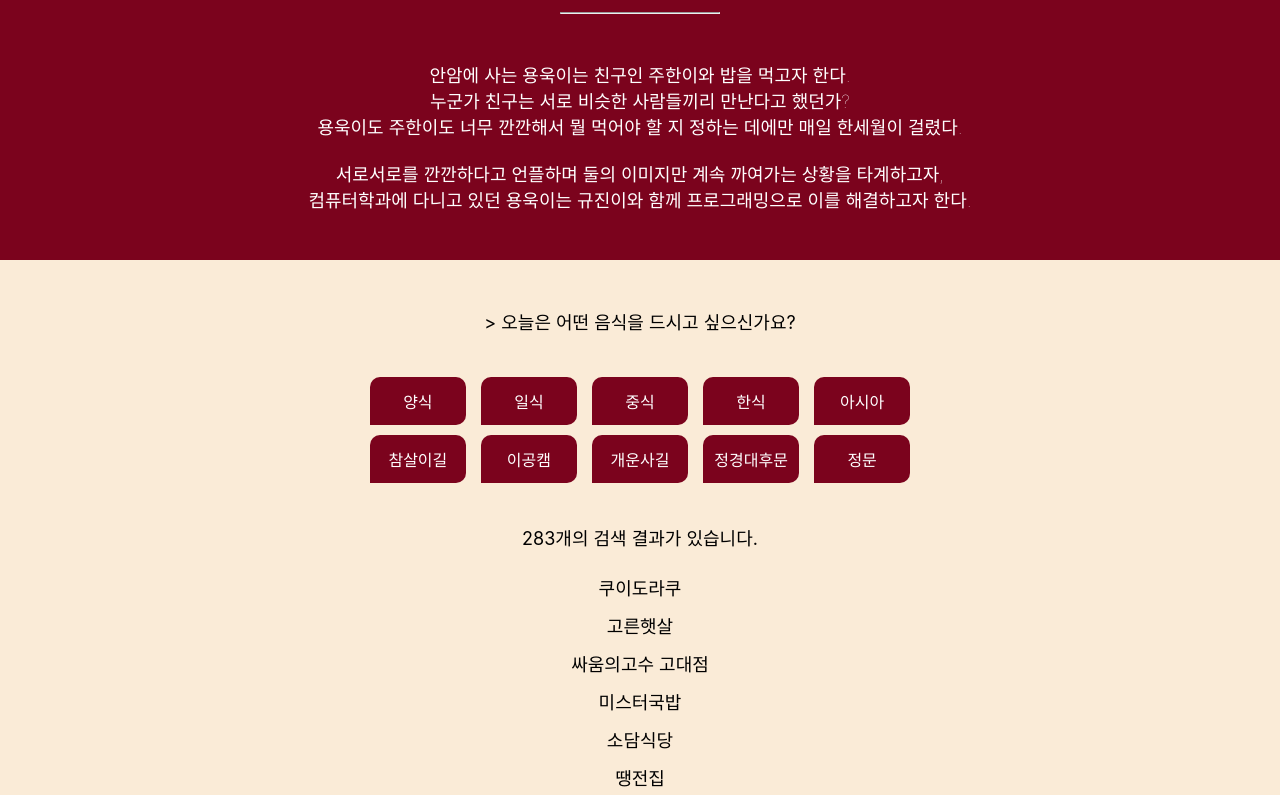
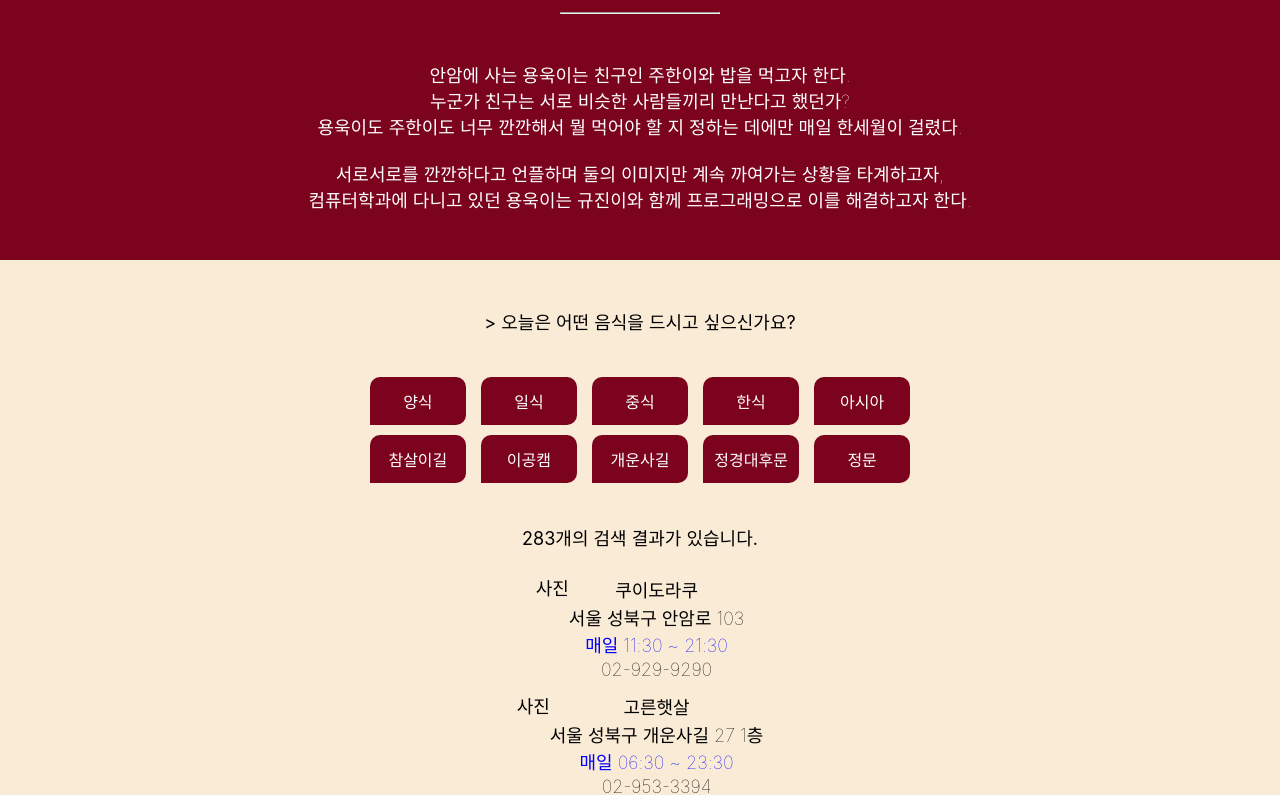
Before and after one commit to developers-high/an_mo_mug, a plain HTML site: page main.html in a window 1280 px wide. Shown: the part 164-959 px from the top of the page. Drawn offline with Linux system fonts and the light colour scheme.

Commit message:
insert_div 함수 생성, div 상상도 그려봄

```diff
--- a/src/main.css
+++ b/src/main.css
@@ -60,6 +60,21 @@ body {
 
 .div-anam {
     padding-top: 0.625rem;
+}
+
+.div-left {
+    float: left;
+    size: 30%;
+}
+.div-right {
+    float: right;
+    size: 50%;
+}
+.div-test {
+    padding-top: 0.1rem;
+}
+.div-test2 {
+    color: blue;
 }
 
 .flip-hidden{
--- a/src/main.js
+++ b/src/main.js
@@ -4390,12 +4390,49 @@ function makeTable() {
     number.innerText = CURRENT.size.toString() + "개의 검색 결과가 있습니다.";
     target.appendChild(number);
 
+
+
+
     for (const i of CURRENT){
+
         const table = document.createElement("div");
         table.classList.add("context", "list");
-        table.innerText = store_json[i.toString()]["name"];
+
+        //하드코딩 안하고 할수 있는 법은 없으려나?
+        //각 요소 분리해서 넣음
+
+        //요소 넣기 하드코딩
+        //각 블럭에 내용 삽입
+        //사진은..어떻게 넣는게 좋을깡
+        const divLeft = document.createElement("div");
+        divLeft.innerText = "사진";
+        const divRight = document.createElement("div");
+        insert_div(divRight, ["div-test"], i, "name");
+        insert_div(divRight, ["div-test"], i, "location");
+        insert_div(divRight, ["div-test","div-test2"], i, "opening_hour");
+        insert_div(divRight, ["div-test"], i, "call");
+        divLeft.classList.add("div-left");
+        divRight.classList.add("div-right");
+        table.appendChild(divLeft);
+        table.appendChild(divRight);
         target.appendChild(table);
     }
+}
+/*  //보기 편하게 일단 여기 넣어둠
+    //table에 div 넣어주는 것
+
+    //location : 넣을 위치
+    //styleList : 넣고싶은 css list
+    //i : 자료번호
+    //divName : string형 json자료 이름   */
+
+function insert_div(location, styleList, i, divName){
+    const wantDiv = document.createElement("div");
+    wantDiv.innerText = store_json[i.toString()][divName];
+    for(style of styleList){
+        wantDiv.classList.add(style);
+    }
+    location.appendChild(wantDiv);
 }
 
 window.onload = function () {
```
